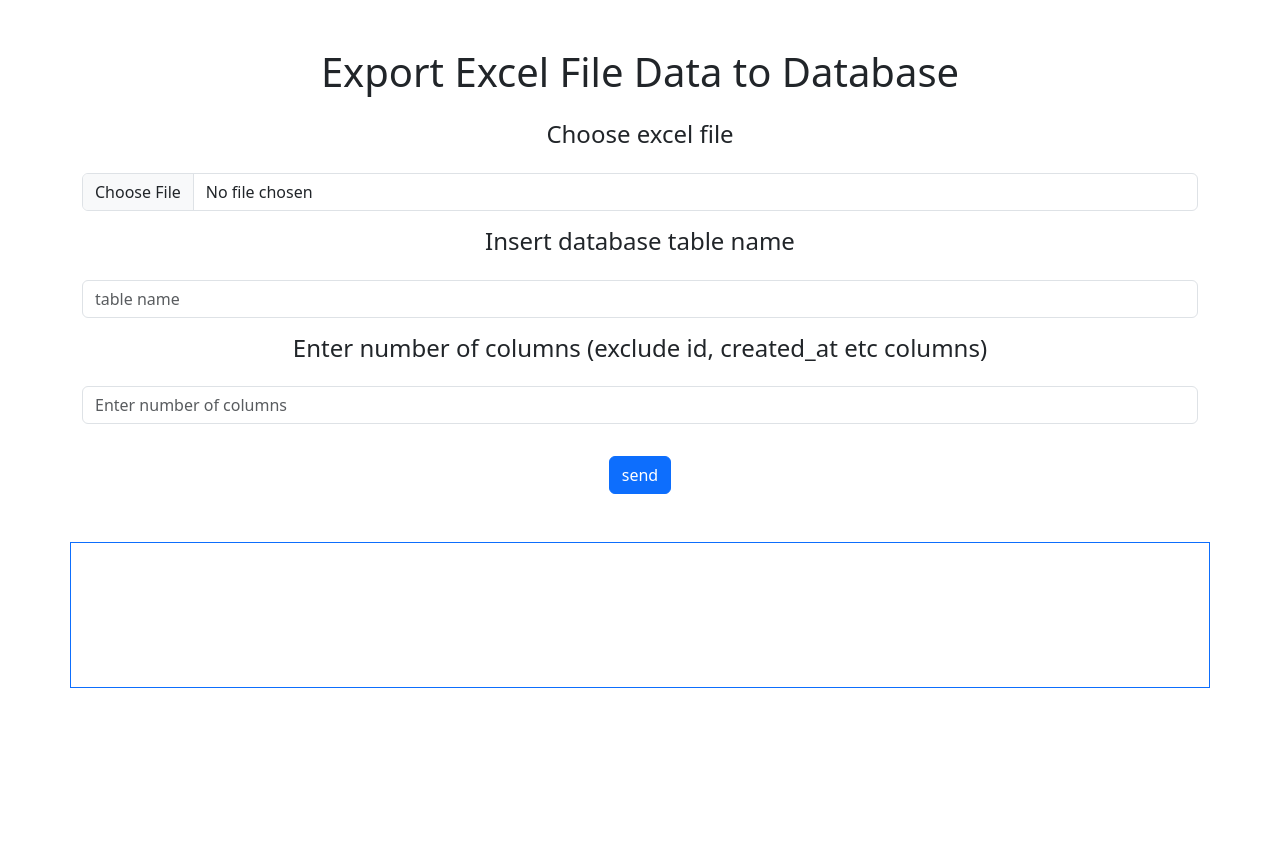
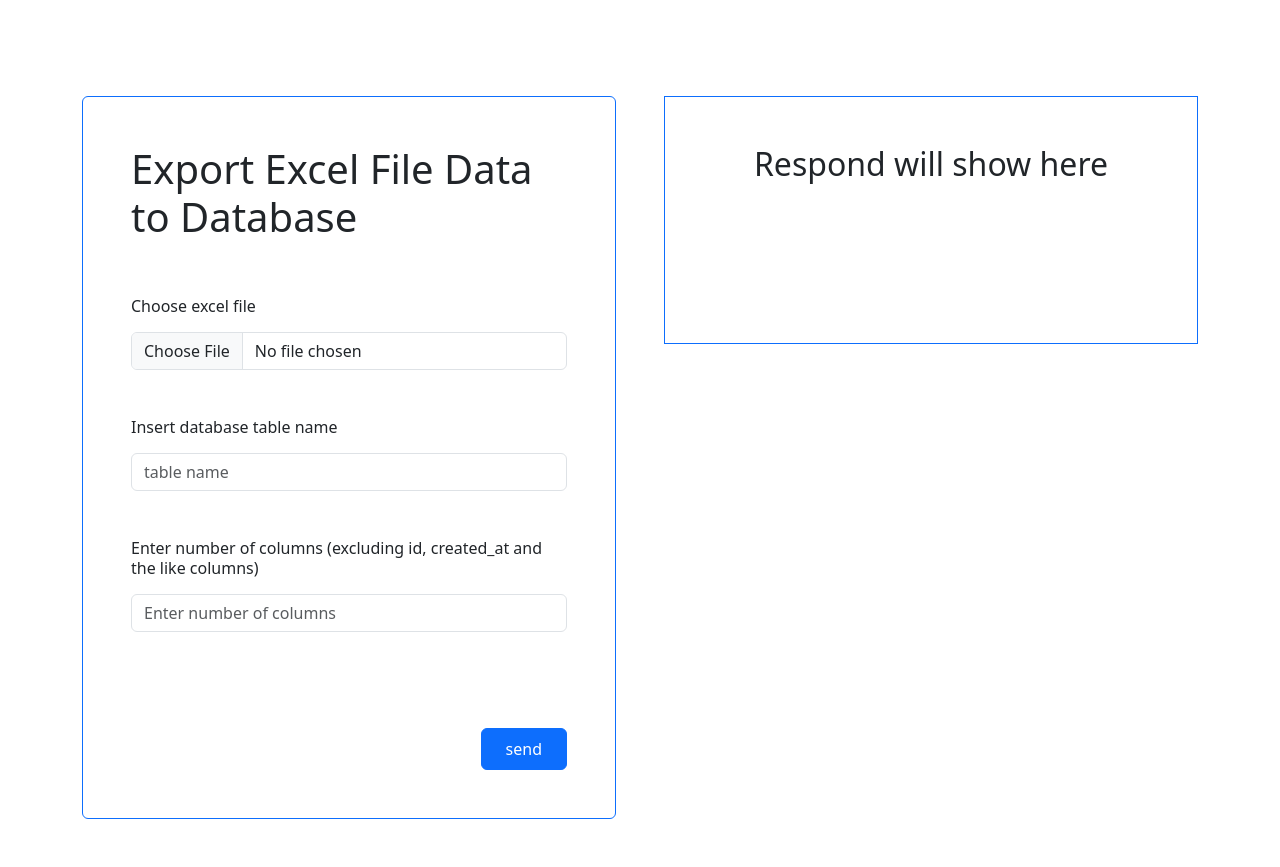
Before and after one commit to Szafter12/Import-Export-Data, a PHP site: page / in a window 1280 px wide. Before the commit the page ends 688 px from the top, so only its background shows below. Run offline with PHP 8.4, Linux system fonts and the light colour scheme.

Commit message:
adding more style

```diff
--- a/src/classes/Db_conn.php
+++ b/src/classes/Db_conn.php
@@ -3,8 +3,8 @@
 class Db_conn
 {
     private $host = 'localhost';
-    private $user = 'root';
-    private $password = '';
+    private $user = 'szafter';
+    private $password = 'Karate00200020.';
     private $db_name = 'test';
 
     protected function conn()
--- a/src/classes/Db_provider.php
+++ b/src/classes/Db_provider.php
@@ -20,7 +20,10 @@ class Db_provider extends Db_conn
         try {
             $stmt = $pdo->prepare($sql);
             if (!$stmt) {
-                throw new PDOException("Failed to prepare statement");
+                return [
+                    'status' => 'failed',
+                    'message' => 'Failed to prepare statement'
+                ];
             }
 
             foreach ($data as $row) {
--- a/src/index.php
+++ b/src/index.php
@@ -4,31 +4,32 @@
 <head>
     <meta charset="UTF-8">
     <meta name="viewport" content="width=device-width, initial-scale=1.0">
-    <title>Import - Export</title>
+    <title>Import/Export Data App</title>
     <link href="https://cdn.jsdelivr.net/npm/bootstrap@5.3.3/dist/css/bootstrap.min.css" rel="stylesheet" integrity="sha384-QWTKZyjpPEjISv5WaRU9OFeRpok6YctnYmDr5pNlyT2bRjXh0JMhjY6hW+ALEwIH" crossorigin="anonymous">
 
 </head>
 
-<body>
-    <form enctype="multipart/form-data" id="form" class="container mx-auto mt-5 d-flex flex-column align-items-center gap-3">
+<body class="mx-auto py-5 d-flex flex-column flex-lg-row align-items-start container gap-5">
+    <form enctype="multipart/form-data" id="form" class="container mx-auto mt-5 d-flex flex-column align-items-center gap-5 border border-primary p-5 rounded-2 min-height-50">
         <h1>Export Excel File Data to Database</h1>
-        <div class="form-group w-100 d-flex flex-column align-items-center gap-3">
-            <label for="sheet" class="h4">Choose excel file</label>
+        <div class="form-group w-100 d-flex flex-column align-items-center gap-2">
+            <label for="sheet" class="h6 align-self-start">Choose excel file</label>
             <input type="file" name="sheet" id="sheet" class="form-control">
         </div>
-        <div class="form-group w-100 d-flex flex-column align-items-center gap-3">
-            <label for="tableName" class="h4">Insert database table name</label>
+        <div class="form-group w-100 d-flex flex-column align-items-center gap-2">
+            <label for="tableName" class="h6 align-self-start">Insert database table name</label>
             <input type="text" name="tableName" id="tableName" placeholder="table name" class="form-control w-100">
         </div>
-        <div class="form-group w-100 d-flex flex-column align-items-center gap-3">
-            <label for="columnCount" class="h4">Enter number of columns (exclude id, created_at etc columns)</label>
+        <div class="form-group w-100 d-flex flex-column align-items-center gap-2">
+            <label for="columnCount" class="h6 align-self-start">Enter number of columns (excluding id, created_at and the like columns)</label>
             <input type="number" name="columnCount" id="columnCount" class="form-control w-100" placeholder="Enter number of columns">
         </div>
         <div class="columnForms d-flex flex-wrap gap-3 align-items-center justify-content-center"></div>
-        <button type="submit" id="sendBtn" class="btn btn-primary">send</button>
+        <button type="submit" id="sendBtn" class="btn btn-primary align-self-end py-2 px-4">send</button>
     </form>
 
     <div class="container mx-auto mt-5 d-flex flex-column align-items-center gap-3 border border-primary p-5">
+        <h2 class="mb-5">Respond will show here</h2>
         <p class="error text-danger fs-3"></p>
         <p class="success text-success fs-3"></p>
     </div>
--- a/src/js/main.js
+++ b/src/js/main.js
@@ -79,7 +79,7 @@ window.addEventListener('DOMContentLoaded', function () {
 			successBox.textContent = 'Loading...'
 			sendBtn.disabled = true
 
-			const res = await fetch('http://localhost/import_export/src/includes/readSheet.php', {
+			const res = await fetch('http://localhost/Import-Export-Data/src/includes/readSheet.php', {
 				method: 'POST',
 				body: formData,
 			})
```
